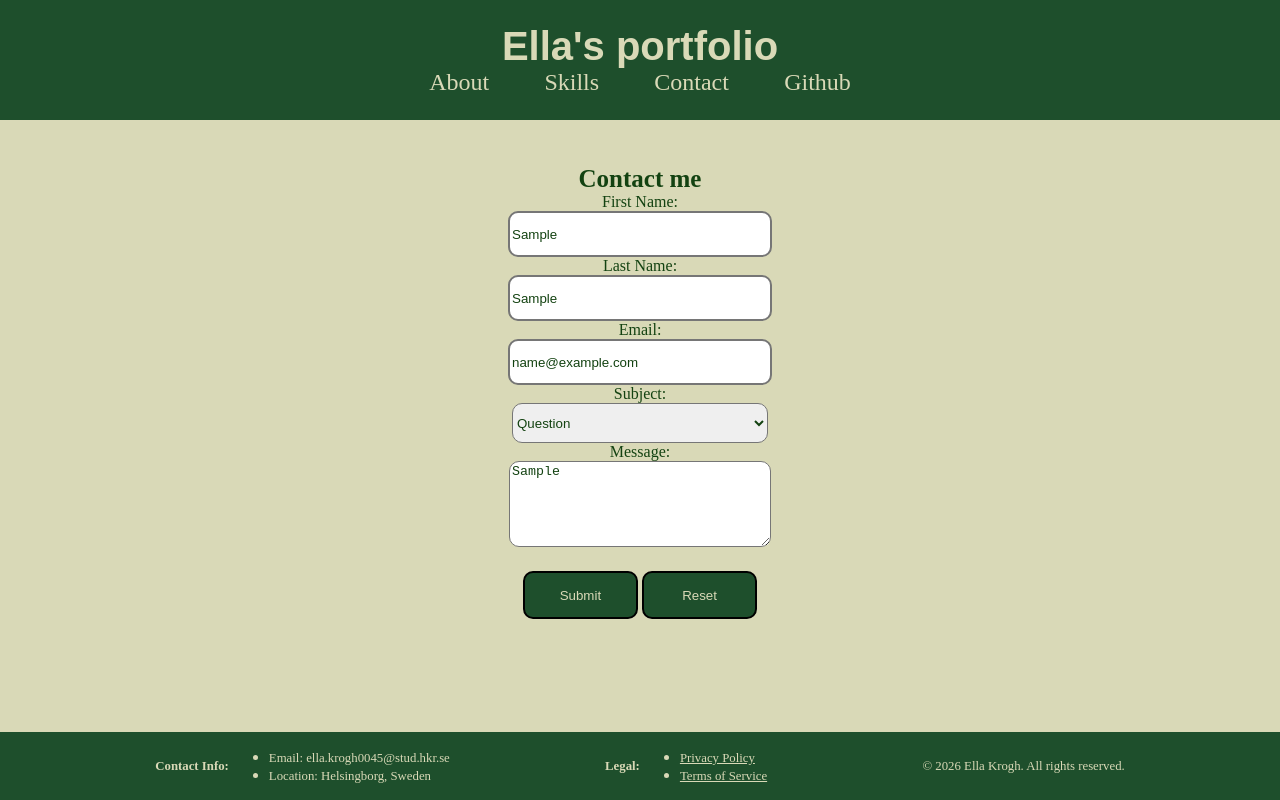
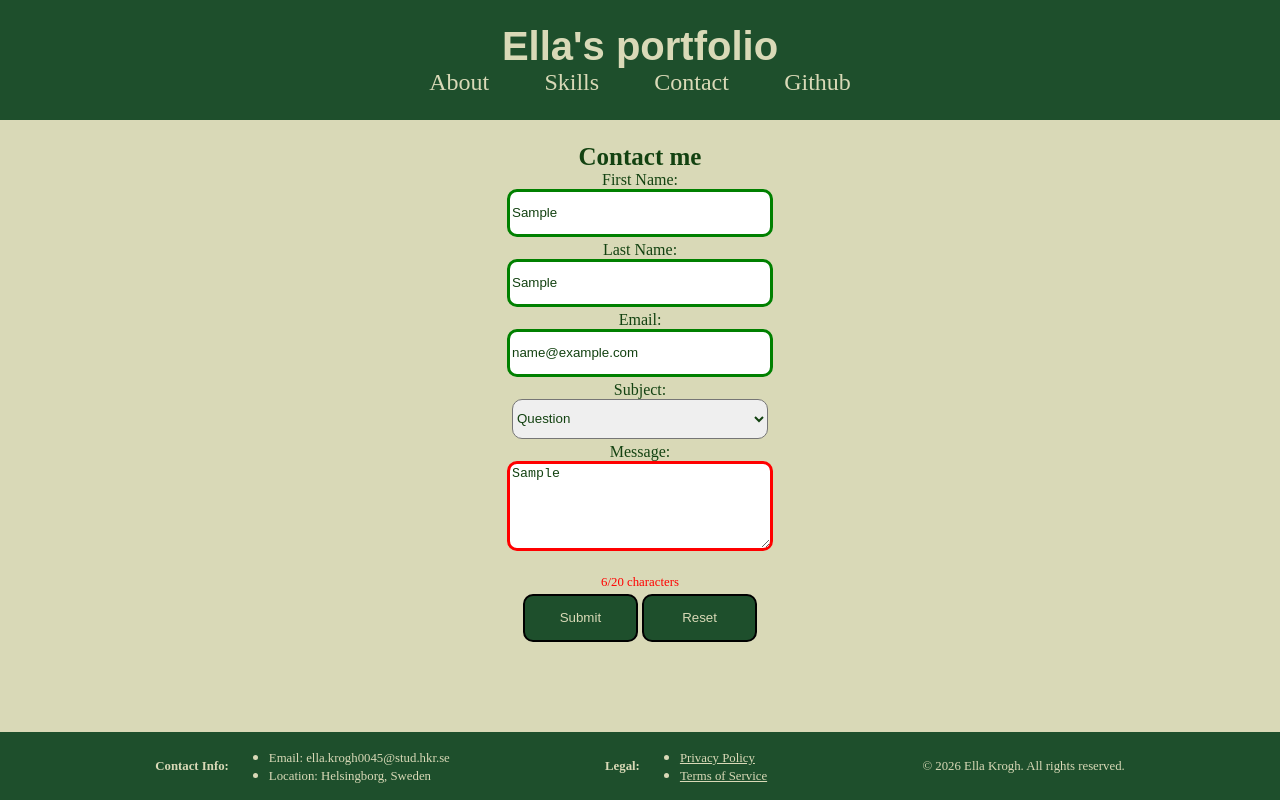
Before and after one commit to ellanjk/portfolio, a plain HTML site: page index.html in a window 1280 px wide. Both pictures are taken after typing "Sample", "Sample", "name@example.com", "Sample" into the empty fields and a click on the input "Submit". Shown: the part 3468-4268 px from the top of the page. Drawn offline with Linux system fonts and the light colour scheme.

Commit message:
Add functions to display error/success messages

```diff
--- a/contact.js
+++ b/contact.js
@@ -1,7 +1,12 @@
 const form = document.getElementById('form');
+const fname = document.getElementById('firstName');
+const lname = document.getElementById('lastName');
+const email = document.getElementById('email');
+const textMessage = document.getElementById('message');
+const msg = document.querySelectorAll('.msg');
 
 form.addEventListener('submit', function(event) {
-    const success = validateFname() && validateLname() && validateEmail() && validateMessage();
+    const success = validateFname() && validateLname() && validateEmail() && validateTextMessage();
 
     if (!success) {
         event.preventDefault();
@@ -11,48 +16,65 @@ form.addEventListener('submit', function(event) {
     }
 });
 
+function showError(object, msgNr, message) {
+    msg[msgNr].innerHTML = message;
+    msg[msgNr].style.color = "red";
+    object.style.border = "3px solid red"
+}
+
+function showSuccess(object, msgNr, message) {
+    msg[msgNr].innerHTML = message;
+    msg[msgNr].style.color = "green";
+    object.style.border = "3px solid green"
+}
+
 // Validates first name using regex
 function validateFname() {
-    const fname = document.getElementById('firstName').value;
     const regex = /^[A-Za-z]+$/;
-    const success = regex.test(fname);
+    const success = regex.test(fname.value);
 
     if(!success) {
+        showError(fname, 0, "Please enter valid first name.");
         return false;
     }
+    showSuccess(fname, 0, "");
     return true;
 }
 
 // Validates last name using regex
 function validateLname() {
-    const lname = document.getElementById('lastName').value;
     const regex = /^[A-Za-z]+$/;
-    const success = regex.test(lname);
+    const success = regex.test(lname.value);
 
     if(!success) {
+        showError(lname, 1, "Please enter valid last name.");
         return false;
     }
+    showSuccess(lname, 1, "");
     return true;
 }
 
 // Validates email using regex
 function validateEmail() {
-    const email = document.getElementById('email').value;
     const regex = /^[^\s@]+@[^\s@]+\.[^\s@]+$/;
-    const success = regex.test(email);
+    const success = regex.test(email.value);
 
     if(!success) {
+        showError(email, 2, "Please enter valid email address.")
         return false;
     }
+    showSuccess(email, 2, "");
     return true;
 }
 
 // Validates length of message
-function validateMessage() {
-    const message = document.getElementById('message').value;
+function validateTextMessage() {
+    const len = textMessage.value.length;
 
-    if(message.length < 20) {
+    if(len < 20) {
+        showError(textMessage, 3, len + "/20 characters");
         return false;
     }
+    showSuccess(textMessage, 3, len + "/20 characters");
     return true;
 }
--- a/index.html
+++ b/index.html
@@ -77,12 +77,15 @@
                 <!-- <form action="mailto:ella.krogh0045@stud.hkr.se" method="post" enctype="text/plain"> -->
                     <label for="firstName">First Name:</label>
                     <input type="text" id="firstName" name="firstName" placeholder="Jane"/>
+                    <p class="msg"></p>
 
                     <label for="lastName">Last Name:</label>
                     <input type="text" id="lastName" name="lastName" placeholder="Doe"/>
+                    <p class="msg"></p>
 
                     <label for="email">Email:</label>
                     <input type="text" id="email" name="email" placeholder="jane.doe@mail.com"/>
+                    <p class="msg"></p>
 
                     <label for="subject">Subject:</label>
                     <select id="subject" name="subject">
@@ -90,9 +93,11 @@
                         <option value="feedback">Feedback</option>
                         <option value="suggestion">Suggestion</option>
                     </select>
+                    <p></p>
 
                     <label for="message">Message:</label>
                     <textarea id="message" name="message" rows="5" placeholder="Write message here"></textarea>
+                    <p class="msg"></p>
 
                     <section>
                         <input id="button" type="submit" value="Submit"/>
--- a/styles/style.css
+++ b/styles/style.css
@@ -142,9 +142,9 @@ th {
 
 #contact p {
     text-align: center;
-    font-size: 1.5vw;
+    font-size: 1vw;
     width: 20vw;
-    margin: 0 0 3vh 0;
+    margin: 0 0 0.5vh 0;
 }
 
 #button {
```
